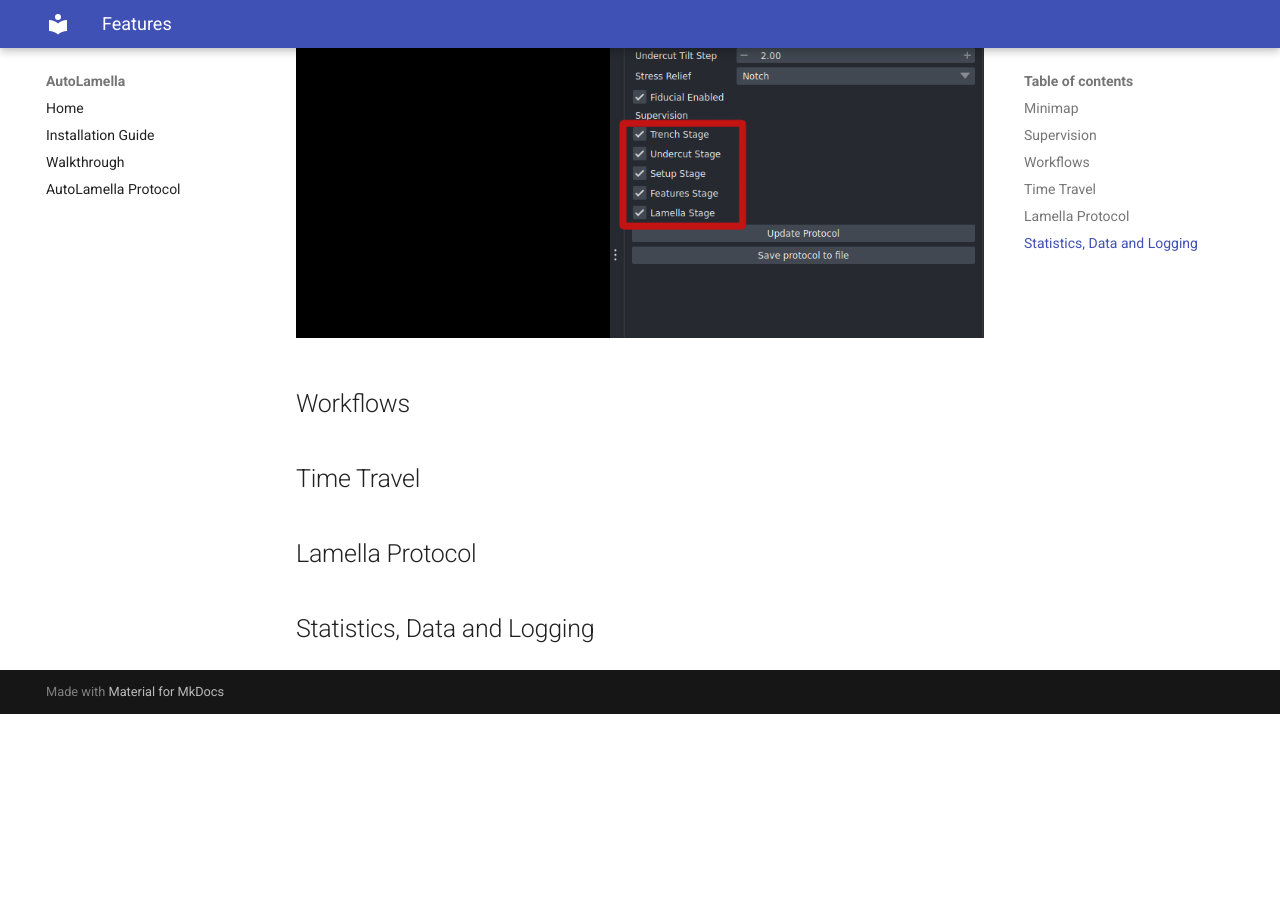
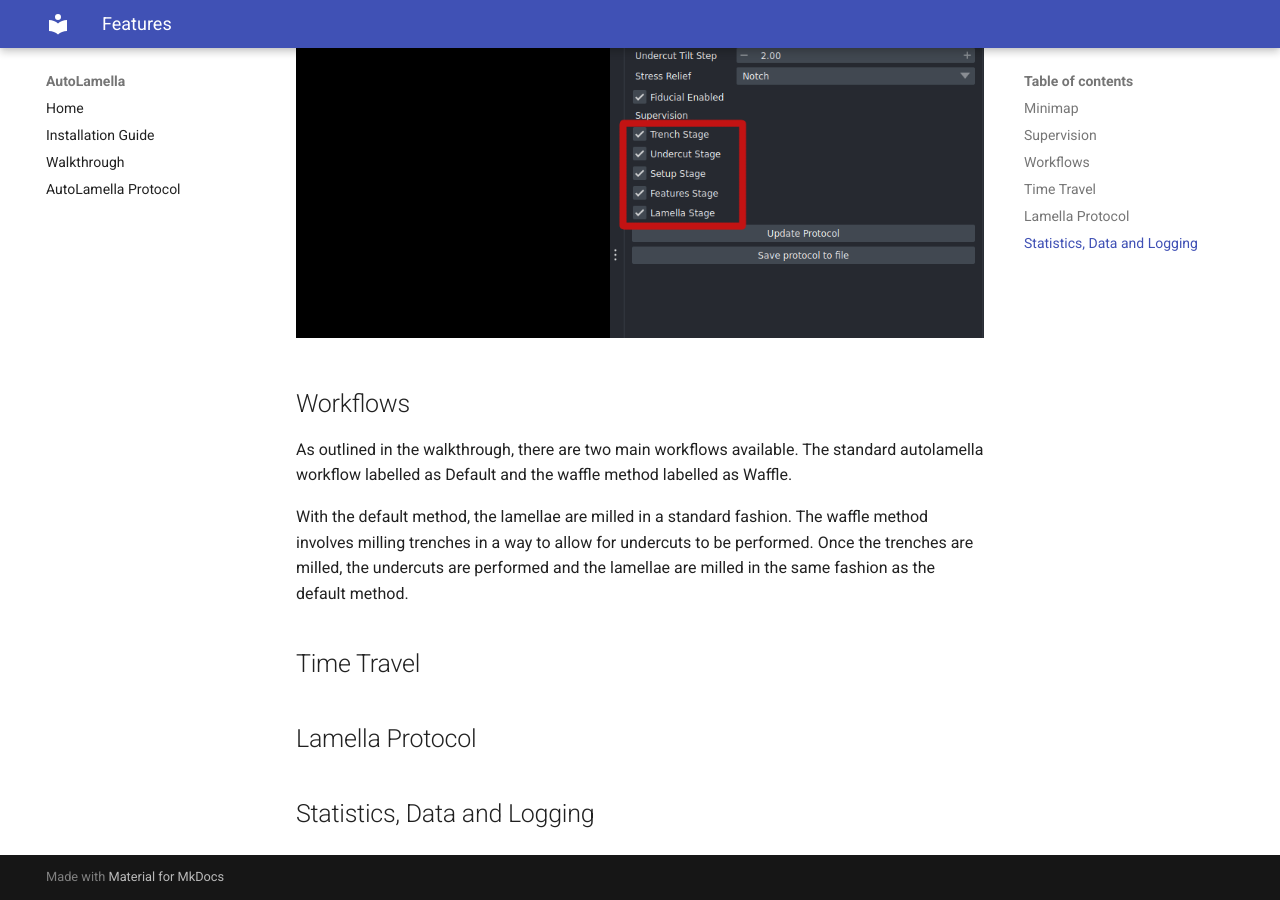
Before and after one commit to DeMarcoLab/autolamella, an MkDocs documentation site: the page built from docs/features.md, in a window 1280 px wide and 900 px high, scrolled down 650 px. Built offline with MkDocs 1.6.1 and Material for MkDocs 9.7.7, drawn with Linux system fonts in a browser that asks for light colours; before the commit the page ends 1364 px from its top, so only the background shows below that.

Commit message:
workflows

```diff
--- a/docs/features.md
+++ b/docs/features.md
@@ -12,6 +12,10 @@ The process can be done fully unsupervised if required. You may also selectively
 
 ## Workflows
 
+As outlined in the walkthrough, there are two main workflows available. The standard autolamella workflow labelled as Default and the waffle method labelled as Waffle.
+
+With the default method, the lamellae are milled in a standard fashion. The waffle method involves milling trenches in a way to allow for undercuts to be performed. Once the trenches are milled, the undercuts are performed and the lamellae are milled in the same fashion as the default method.
+
 ## Time Travel
 
 ## Lamella Protocol
```
